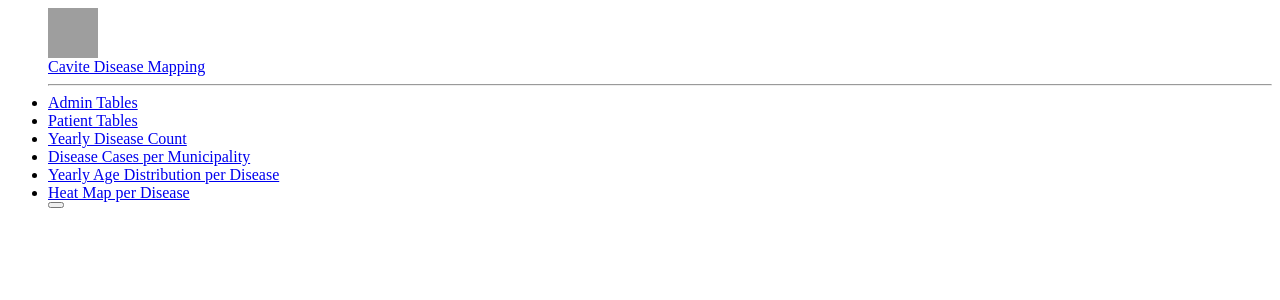
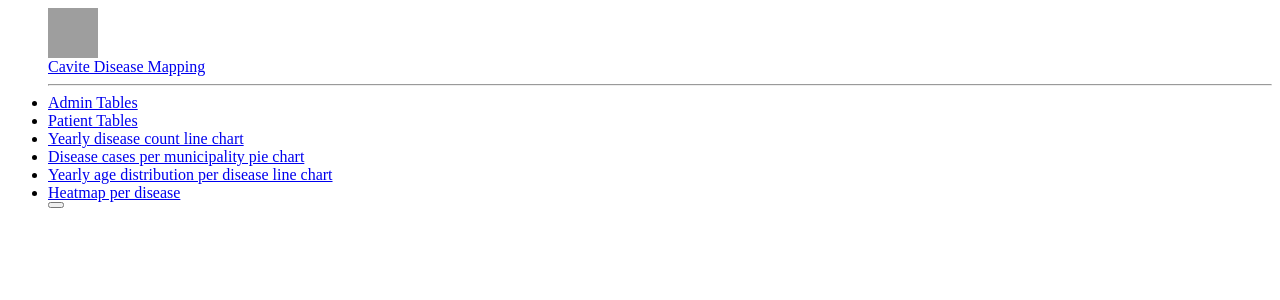
Before and after one commit to nevarwin/Public-Health-Disease, a PHP site: page /admin2gh/sidebar.php in a window 1280 px wide. Shown: the top 300 px of the page. Run offline with PHP 8.4, Linux system fonts and the light colour scheme; data that the repository does not hold is empty; grey boxes are pictures that could not be loaded.

Commit message:
Update chart and heatmap labels in sidebar

```diff
--- a/components/sidebar.php
+++ b/components/sidebar.php
@@ -44,24 +44,24 @@
     <li class="nav-item">
         <a class="nav-link" href="http://localhost/admin2gh/lineChartPage.php">
             <i class="fas fa-fw fa-chart-area"></i>
-            <span>Yearly Disease Count</span></a>
+            <span>Yearly disease count line chart</span></a>
     </li>
     <li class="nav-item">
         <a class="nav-link" href="http://localhost/admin2gh/pieChartPage.php">
             <i class="fas fa-fw fa-chart-area"></i>
-            <span>Disease Cases per Municipality</span></a>
+            <span>Disease cases per municipality pie chart</span></a>
     </li>
     <li class="nav-item">
         <a class="nav-link" href="http://localhost/admin2gh/ageLineChartPage.php">
             <i class="fas fa-fw fa-chart-area"></i>
-            <span>Yearly Age Distribution per Disease</span></a>
+            <span>Yearly age distribution per disease line chart</span></a>
     </li>
 
     <!-- Nav Item - Charts -->
     <li class="nav-item">
         <a class="nav-link" href="http://localhost/admin2gh/map.php">
             <i class="fas fa-fw fa-map"></i>
-            <span>Heat Map per Disease</span></a>
+            <span>Heatmap per disease</span></a>
     </li>
 
     <!-- Sidebar Toggler (Sidebar) -->
```
